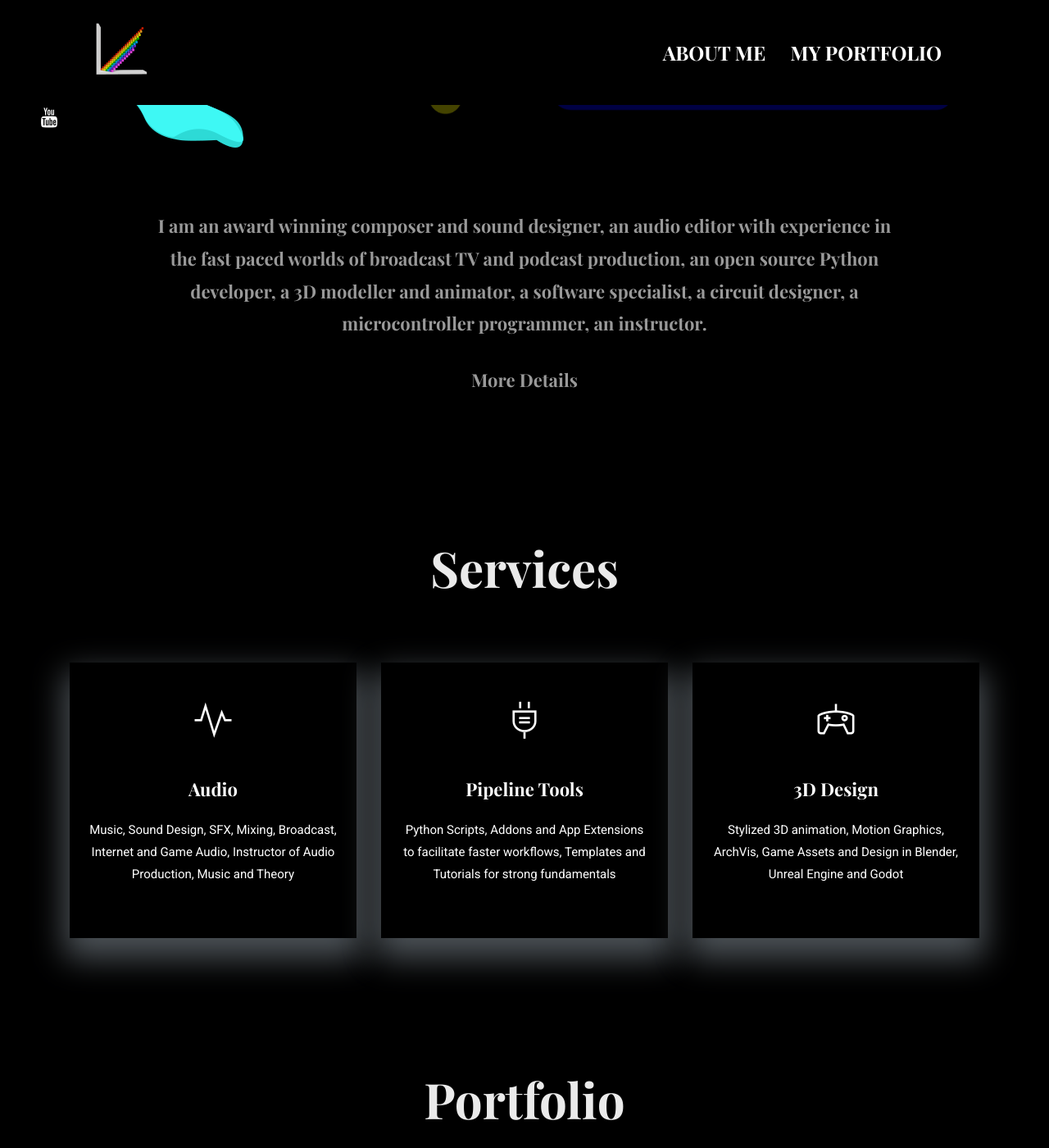
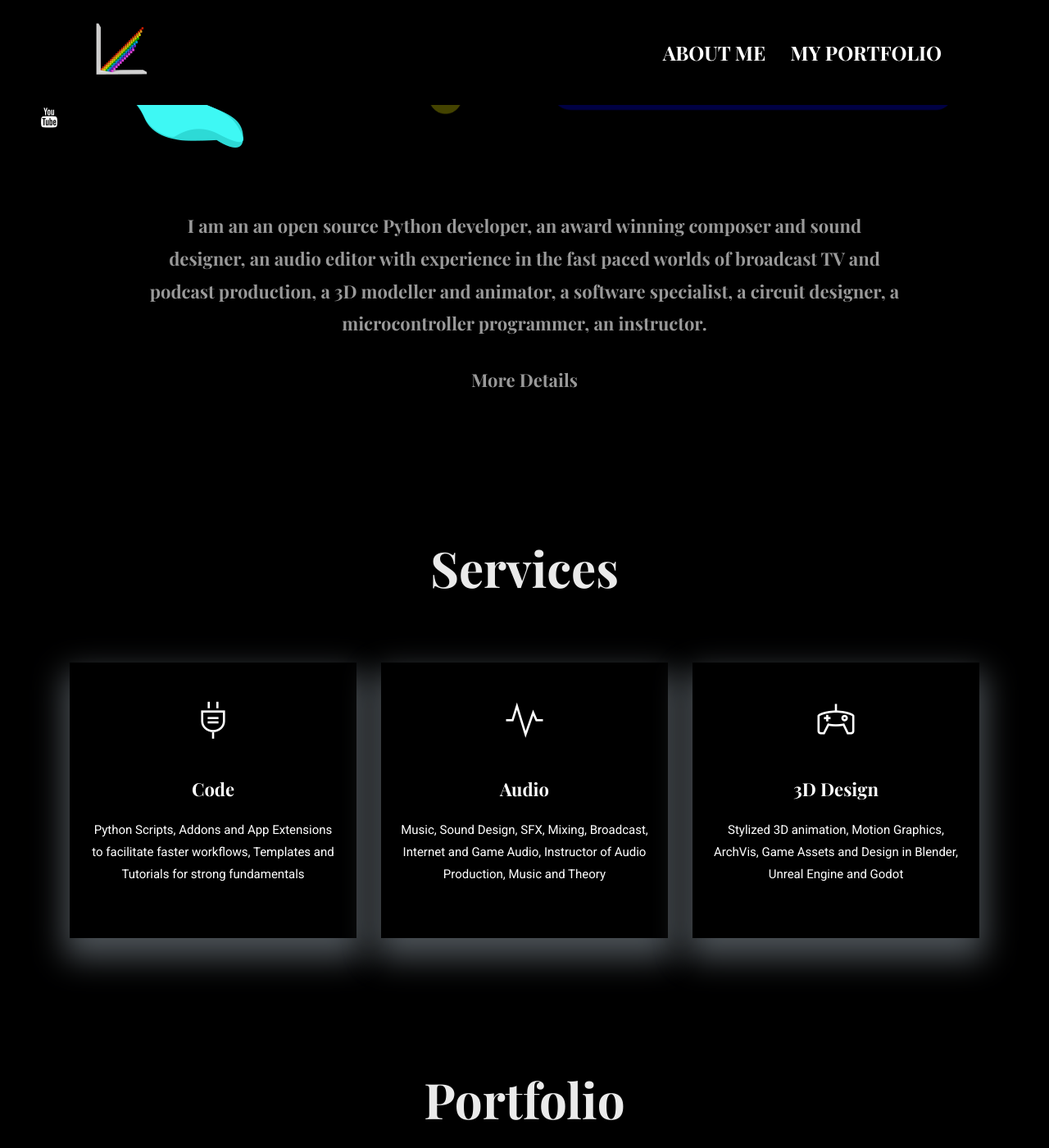
Before and after one commit to SpectralVectors/spectralvectors.github.io, a Jekyll site: the page built from index.html, in a window 1280 px wide and 1400 px high, scrolled down 954 px. Shown: the whole window at 82% size. Built offline with Jekyll 4.4.1, drawn with Linux system fonts in a browser that asks for light colours.

Commit message:
Update settings.yml

```diff
--- a/_data/settings.yml
+++ b/_data/settings.yml
@@ -44,7 +44,7 @@ social:
 # About (Section and Page)
 
 # About Section
-blurb: I am an award winning composer and sound designer, an audio editor with experience in the fast paced worlds of broadcast TV and podcast production, an open source Python developer, a 3D modeller and animator, a software specialist, a circuit designer, a microcontroller programmer, an instructor.
+blurb: I am an an open source Python developer, an award winning composer and sound designer, an audio editor with experience in the fast paced worlds of broadcast TV and podcast production, a 3D modeller and animator, a software specialist, a circuit designer, a microcontroller programmer, an instructor.
 
 blurb-btn-link: "/about"
 blurb-btn-name: More Details
@@ -135,15 +135,15 @@ education:
 services-title: Services
 services:
   - {
+      name: Code,
+      icon: ti-plug,
+      description: "Python Scripts, Addons and App Extensions to facilitate faster workflows, Templates and Tutorials for strong fundamentals",
+      active: true,
+    }
+  - {
       name: Audio,
       icon: ti-pulse,
       description: "Music, Sound Design, SFX, Mixing, Broadcast, Internet and Game Audio, Instructor of Audio Production, Music and Theory",
-      active: true,
-    }
-  - {
-      name: Pipeline Tools,
-      icon: ti-plug,
-      description: "Python Scripts, Addons and App Extensions to facilitate faster workflows, Templates and Tutorials for strong fundamentals",
       active: true,
     }
   - {
@@ -179,7 +179,7 @@ portfolio-home-items:
 # Portfolio Page
 portfolio-label:
   - { title: "Audio Services", type: "audio" }
-  - { title: "Pipeline Tools", type: "pipeline" }
+  - { title: "Code", type: "pipeline" }
   - { title: "3D Design", type: "3d" }
 
 portfolio-items:
@@ -281,4 +281,4 @@ client-slider-items:
 # Contact Section
 
 contact-title: Contact Info
-contact-email: steve.fruits@email.com
+contact-email: robmuir1@gmail.com
```
